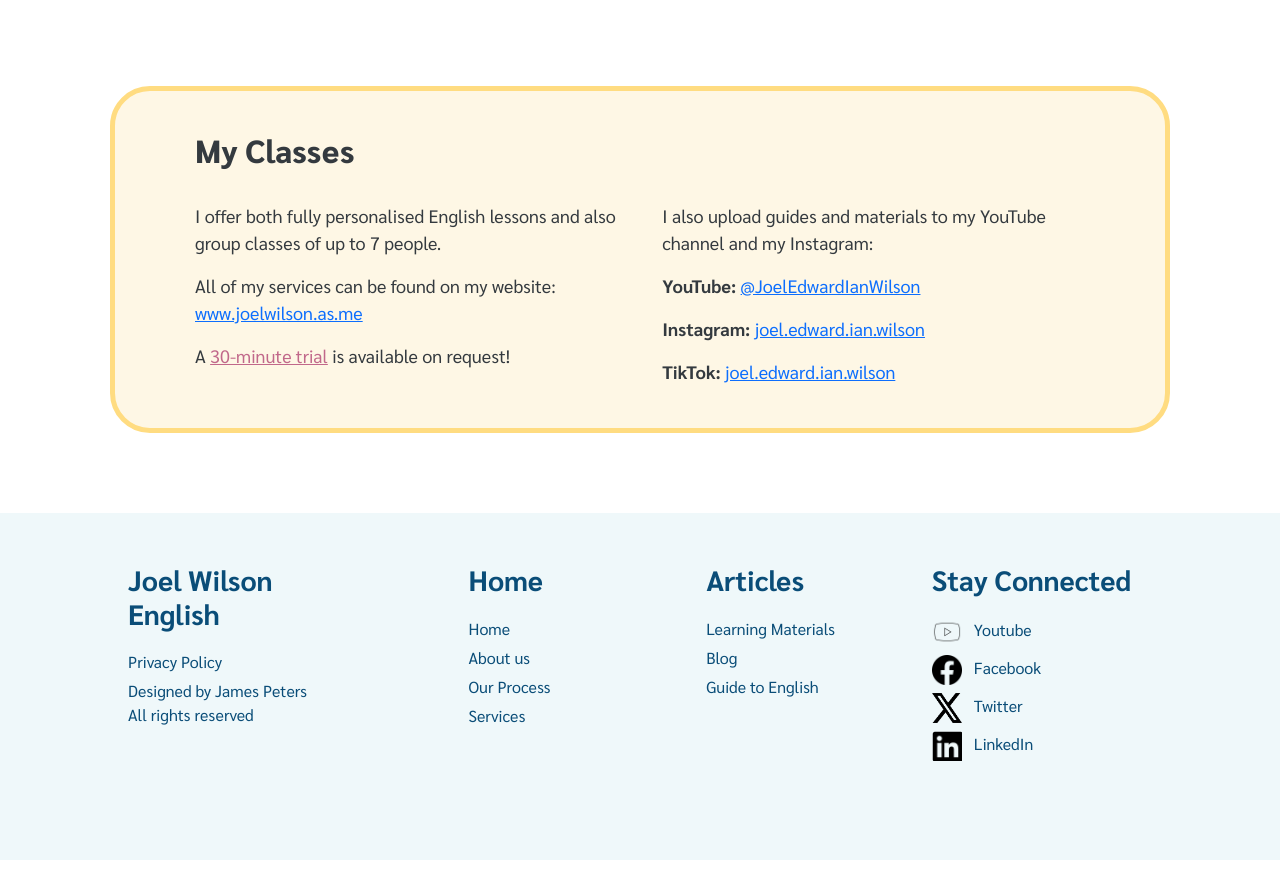
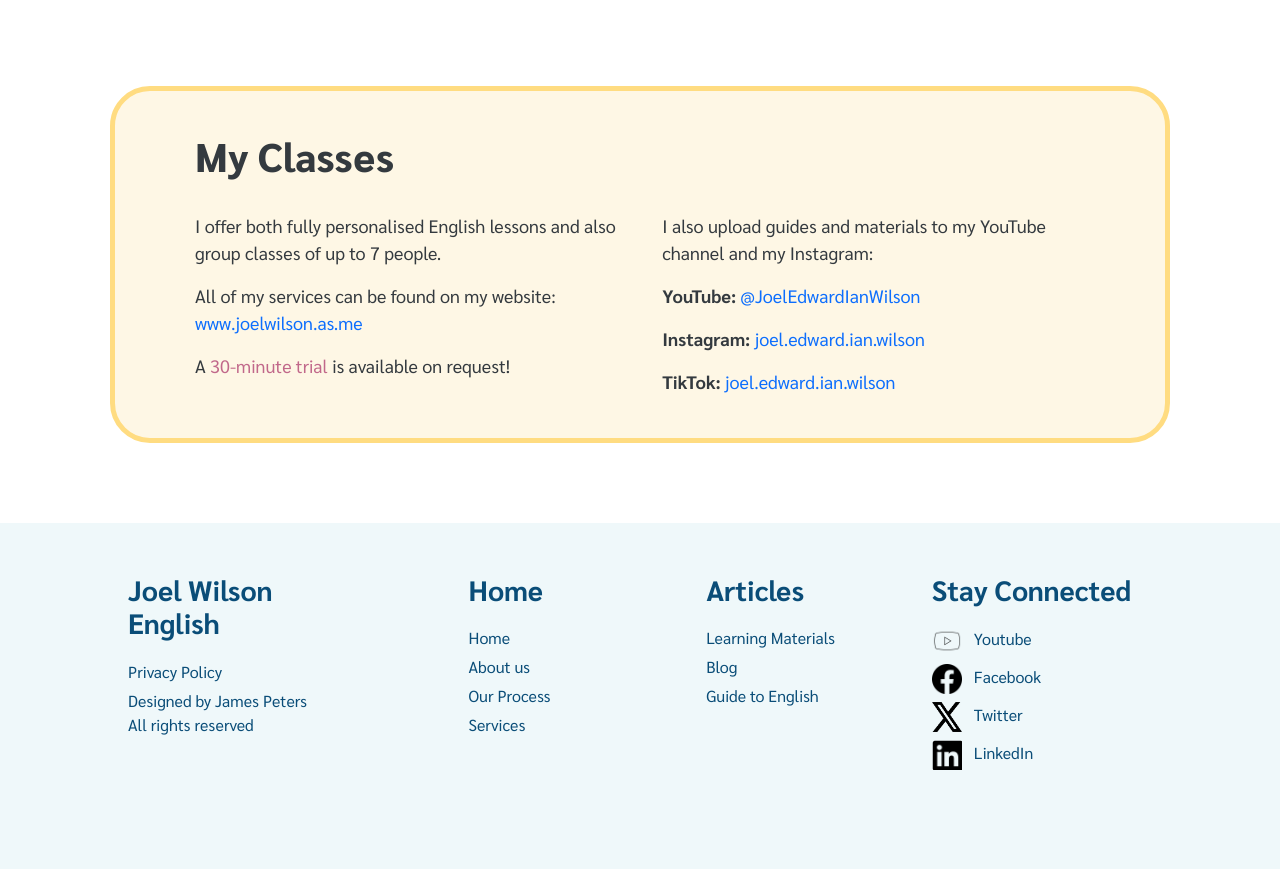
Before and after one commit to jimmybombimmy/joel-wilson-english, a React (Vite) app: page /about in a window 1280 px wide. Shown: the part 2180-3049 px from the top of the page. Built offline with nearby package versions, Linux system fonts and the light colour scheme; a web font is replaced by a local one.

Commit message:
minor change to colour

```diff
--- a/src/components/About/AboutBottom/AboutBottom.css
+++ b/src/components/About/AboutBottom/AboutBottom.css
@@ -19,7 +19,7 @@
 
 #aboutBottomTitle {
   font-weight: 800;
-  font-size: 2rem;
+  font-size: 2.5rem;
   margin-bottom: 20px;
   grid-column: 1/3;
 }
@@ -27,3 +27,7 @@
 #aboutBottomSection p {
   font-size: 1.125rem;
 }
+
+#aboutBottomSection a {
+  text-decoration: none;
+}
--- a/src/components/About/AboutBottom/AboutBottom.jsx
+++ b/src/components/About/AboutBottom/AboutBottom.jsx
@@ -13,7 +13,7 @@ export default function AboutBottom() {
           <p>
             All of my services can be found on my website: <a href="www.joelwilson.as.me">www.joelwilson.as.me</a>
           </p>
-          <p>A <u style={{color: "#C1688A"}}>30-minute trial</u> is available on request!</p>
+          <p>A <span style={{color: "#C1688A"}}>30-minute trial</span> is available on request!</p>
         </div>
         <div>
           <p>
```
